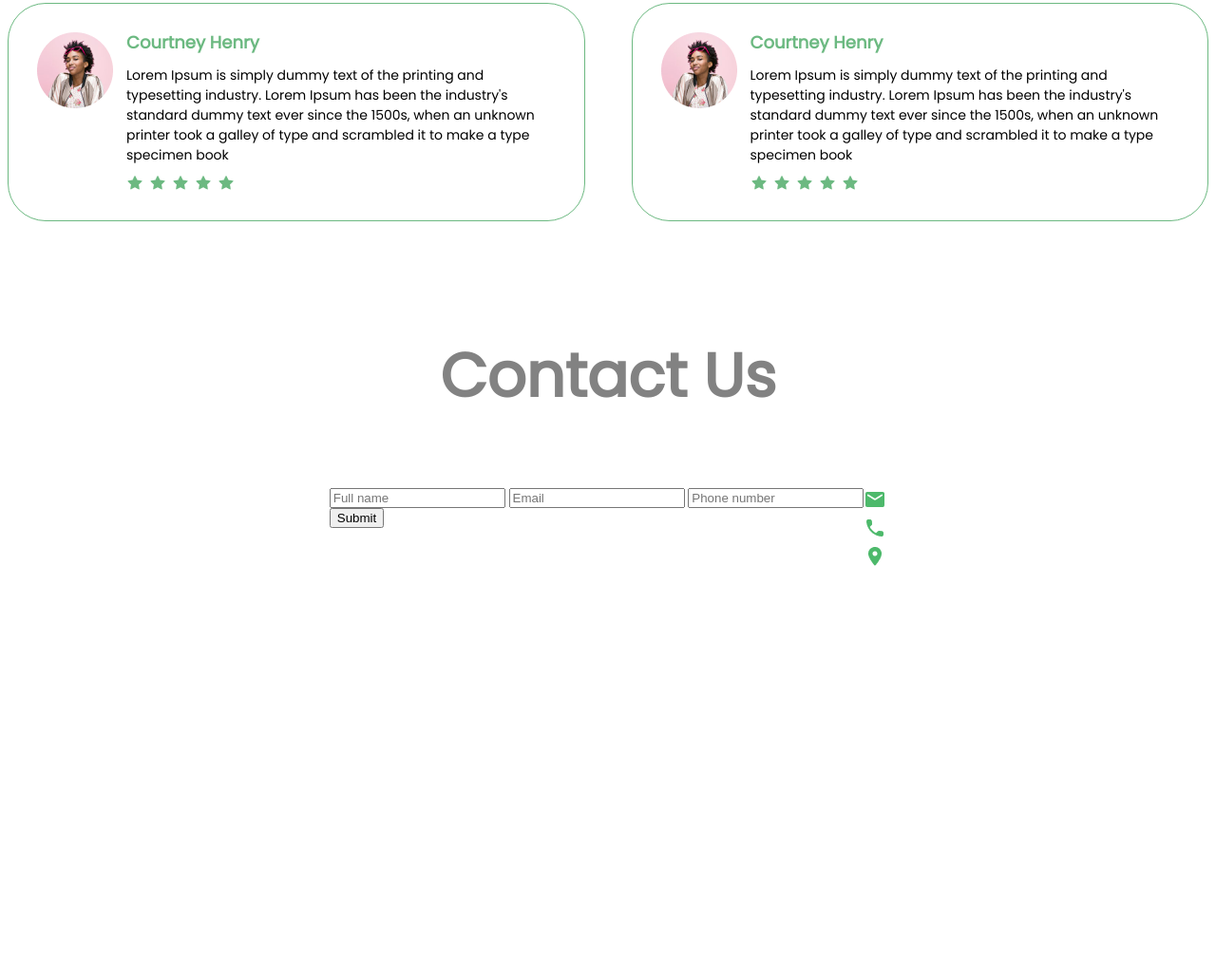
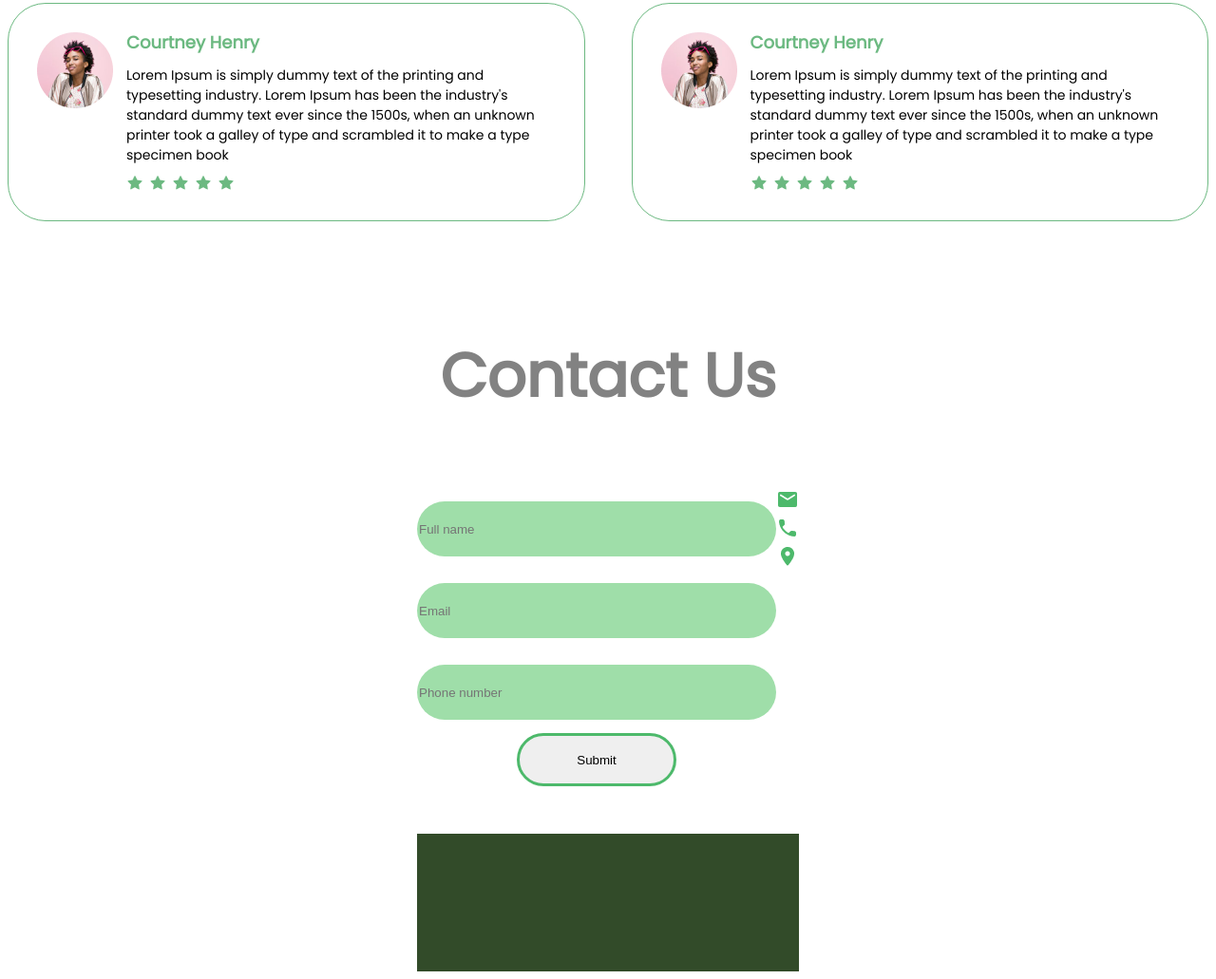
Before and after one commit to Sveta2808/HW-workshop, a plain HTML site: page index.html in a window 1280 px wide. Shown: the part 3147-4178 px from the top of the page at 95% size. Before the commit the page ends 3759 px from the top, so only its background shows below. Drawn offline with Linux system fonts and the light colour scheme.

Commit message:
footer added

```diff
--- a/index.html
+++ b/index.html
@@ -166,19 +166,20 @@
             </div>
         </div>
     </section>
-    <section class="section-4">
+    <footer class="section-4">
         <div class="contact-us">
             <h2 class="contact-us_title">Contact Us</h2>
         </div>
         <div class="section-4_form">
             <div>
                 <form action="/">
-                    <div class="info">
-                        <input class="fname" type="text" name="name" placeholder="Full name">
-                        <input type="text" name="name" placeholder="Email">
-                        <input type="text" name="name" placeholder="Phone number">
+                    <div class="section-4_form_info">
+                        <input class="section-4_form_info_input" type="text" name="name" placeholder="Full name">
+                        <input class="section-4_form_info_input" type="text" name="name" placeholder="Email">
+                        <input class="section-4_form_info_input" type="text" name="name" placeholder="Phone number">
+
+                        <button class="section-4_form_info_btn" type="submit" href="/">Submit</button>
                     </div>
-                    <button type="submit" href="/">Submit</button>
                 </form>
             </div>
             <div>
@@ -193,10 +194,11 @@
                 </div>
             </div>
         </div>
+        <div class="section-4_end"></div>
 
 
 
-    </section>
+    </footer>
 
 </body>
 
--- a/style.scss
+++ b/style.scss
@@ -5,6 +5,7 @@ body {
     font-family: 'Poppins', sans-serif;
     font-weight: 500;
     font-size: 14px;
+    max-width: 1903px;
 }
 
 h1,
@@ -276,9 +277,42 @@ button {
             margin: 70px 0;
         }
     }
+
     &_form {
         display: flex;
         flex-direction: row;
+        justify-content: center;
+
+        &_info {
+            display: flex;
+            flex-direction: column;
+            align-items: center;
+
+            &_input {
+                width: 374px;
+                height: 56px;
+                background: #9FDEA9;
+                border-radius: 61px;
+                border: none;
+                margin: 14px 0 14px;
+            }
+
+            &_btn {
+                width: 168px;
+                height: 56px;
+                border: 3px solid #4DB96B;
+                border-radius: 61px;
+
+            }
+        }
+
+
+    }
+    &_end{
+        background-color:  #324B29;
+        height: 145px;
+
+        margin-top: 50px;
     }
 
 }
```
Also changed, not shown: style.css, 1 other file.
